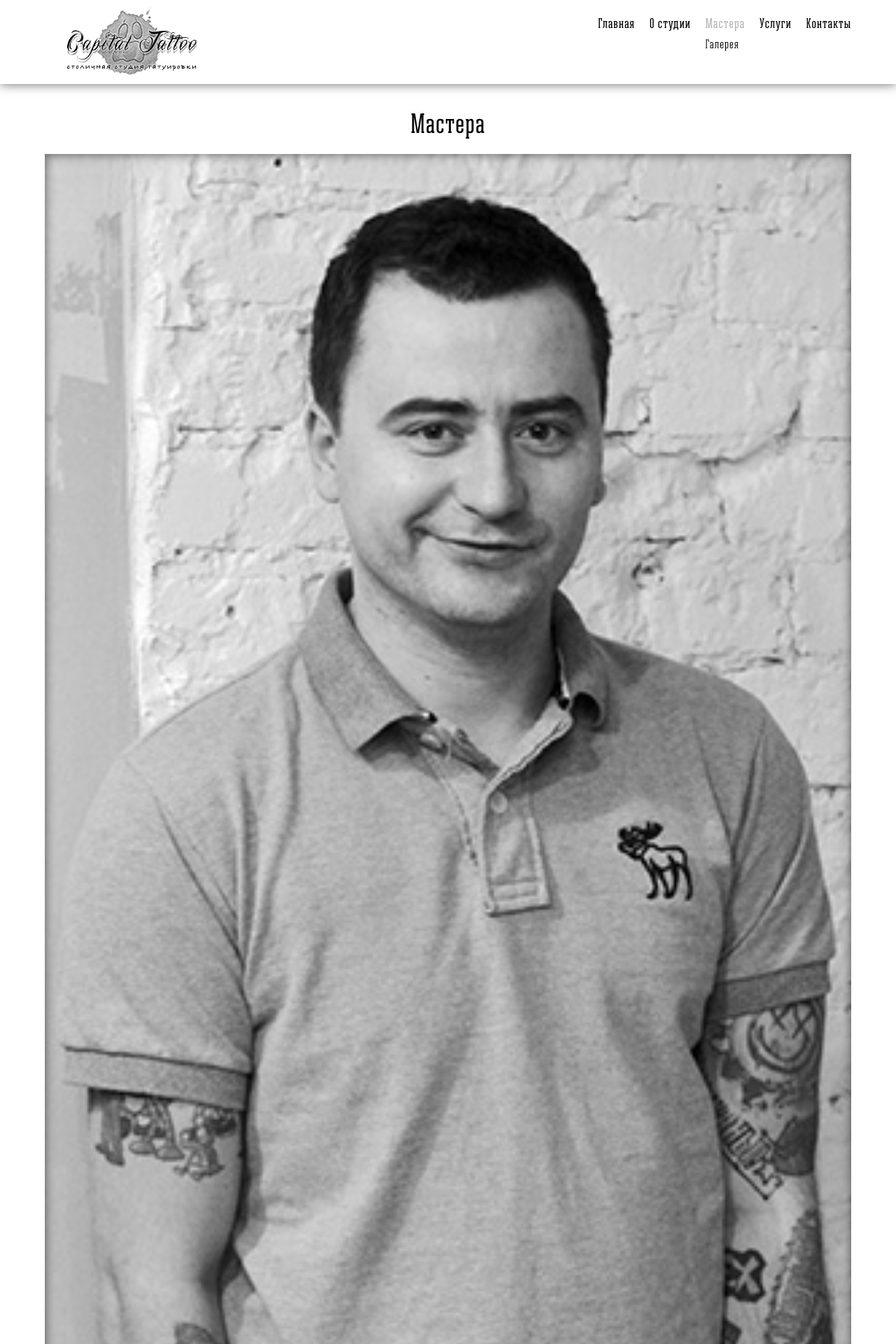
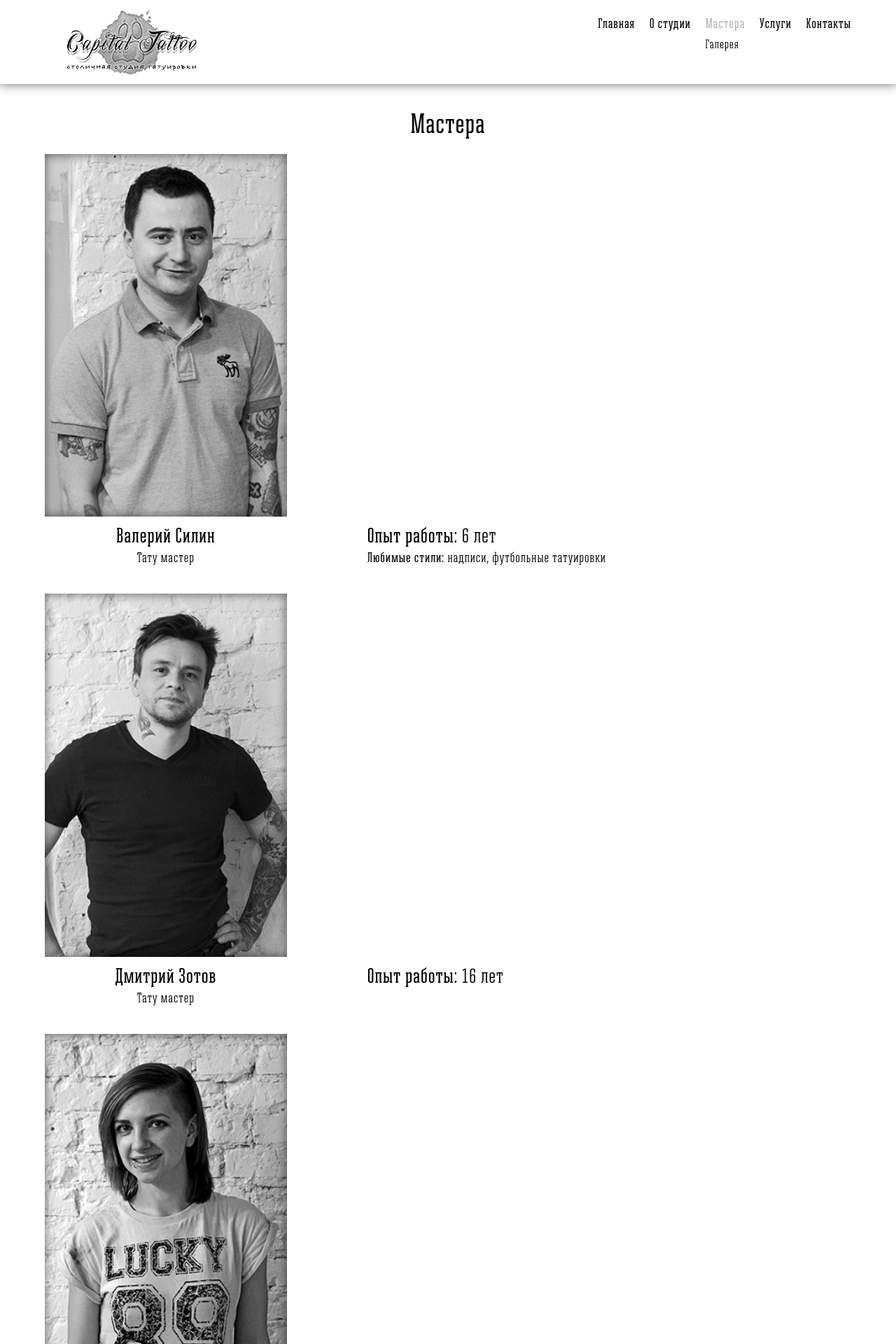
Before and after one commit to WizeFlux/capital-tattoo, a Jekyll site: the page built from masters/index.html, in a window 1280 px wide. Shown: the top 1920 px of the page at 70% size. Built offline with Jekyll 4.4.1, drawn with Linux system fonts in a browser that asks for light colours; some of the changed text lies outside the part shown.

Commit message:
+ responsive

```diff
--- a/css/main.sass
+++ b/css/main.sass
@@ -249,7 +249,7 @@ $footer: $baseline * 4
             :color $black
             :attachment initial
             :position center
-          +background-size(auto 95%)
+          +background-size(auto 99%)
           +box-shadow(inset 0 0 15px rgba(0, 0, 0, 0.6))
 
         &.first
@@ -367,7 +367,10 @@ $footer: $baseline * 4
               :align right
 
           &.short
-            +grid-container($ninesixty_gutter_width * 60)
+            :width 60%
+            :margin
+              :left auto
+              :right auto
 
           &.margin-top
             :margin
@@ -538,125 +541,148 @@ $footer: $baseline * 4
                 > h2, > span
                   :color $grey
 
-          &.list > li
-            :display block
-            :width auto
-            :text
-              :align left
-            +children-inline
+          &.list
+            :width $min_width
 
-            > div, > a
+            > li
+              :display block
+              :width auto
               :text
-                :align center
+                :align left
+              +children-inline
 
-              & + *
-                :margin
-                  :left $ninesixty_gutter_width * 4
+              > div, > a
+                :position relative
+                :width 30%
+                :padding
+                  :left 0
+                  :right 0
+                :text
+                  :align center
 
-            > aside
-              // :width $min_width - $ninesixty_gutter_width * 34
+                > h3
+                  :width 200%
+                  :position absolute
+                  :bottom $baseline
+                  :left 100% + (100% / 3)
+                  :line-height $baseline * 2
+                  :font
+                    :size $baseline * 1.5
+                    :family "RistrettoSlabPro Medium", display
+                    :weight medium
+                  :text
+                    :align left
 
-              > ul
-                :height $baseline * 22.5
-                :white-space nowrap
-                :overflow hidden
-                +children-inline
+                  > span
+                    :font
+                      :family "RistrettoSlabPro", display
+                      :weight normal
 
-                > li
+                > p
+                  :width 200%
+                  :position absolute
+                  :bottom 0
+                  :left 100% + (100% / 3)
+                  :text
+                    :align left
+                  :font
+                    :family "RistrettoSlabPro Medium", display
+                    :weight medium
+
+                  > span
+                    :font
+                      :family "RistrettoSlabPro", display
+                      :weight normal
+
+                > .photo
                   :position relative
-                  :z-index 1
-                  :width 100%
-                  :height 100%
-                  :background $black no-repeat center
-                  +background-size(cover)
-                  +box-shadow(inset 0 0 15px rgba(0, 0, 0, 0.6))
-                  +children-inline
 
-                  > a
+                  > aside
                     :position absolute
-                    :width 50%
+                    :width 200%
                     :height 100%
-                    +opacity(0)
+                    :top 0
+                    :left 100% + (100% / 3)
 
-                    &:before
-                      :content ''
-                      :position absolute
-                      :width $baseline * 2
-                      :height $baseline * 2
-                      :top 50%
-                      :margin
-                        :top -$baseline
-                      :background
-                        :color $white
-                      :background rgba(255, 255, 255, 0.6) url("{{ "/images/icons/arrow.png" | prepend: site.baseurl }}") center
-                      +background-size(cover)
-                      +border-radius($baseline)
-                      +box-shadow(inset 0 0 15px rgba(0, 0, 0, 0.25))
+                    > ul
+                      :height 100%
+                      :white-space nowrap
+                      :overflow hidden
+                      +children-inline
 
-                    &.left
-                      :left 0
+                      > li
+                        :position relative
+                        :z-index 1
+                        :width 100%
+                        :height 100%
+                        :background $black no-repeat center
+                        +background-size(cover)
+                        +box-shadow(inset 0 0 15px rgba(0, 0, 0, 0.6))
+                        +children-inline
 
-                      &:before
-                        :left $ninesixty_gutter_width * 2
-                        +rotate(180)
+                        > a
+                          :position absolute
+                          :width 50%
+                          :height 100%
+                          +opacity(0)
 
-                    &.right
-                      :right 0
+                          &:before
+                            :content ''
+                            :position absolute
+                            :width $baseline * 2
+                            :height $baseline * 2
+                            :top 50%
+                            :margin
+                              :top -$baseline
+                            :background
+                              :color $white
+                            :background rgba(255, 255, 255, 0.6) url("{{ "/images/icons/arrow.png" | prepend: site.baseurl }}") center
+                            +background-size(cover)
+                            +border-radius($baseline)
+                            +box-shadow(inset 0 0 15px rgba(0, 0, 0, 0.25))
 
-                      &:before
-                        :right $ninesixty_gutter_width * 2
+                          &.left
+                            :left 0
 
-                    &:hover
-                      +opacity(1)
+                            &:before
+                              :left $ninesixty_gutter_width * 2
+                              +rotate(180)
 
-                  &.active
-                    :z-index 2
-                    +opacity(1)
-                    :-webkit-animation-duration .75s
-                    :animation-duration .75s
-                    :-webkit-animation-name vanishIn
-                    :animation-name vanishIn
+                          &.right
+                            :right 0
 
-                  &:not(.active)
-                    +opacity(0)
-                    :-webkit-animation-duration .75s
-                    :animation-duration .75s
-                    :-webkit-animation-name vanishOut
-                    :animation-name vanishOut
+                            &:before
+                              :right $ninesixty_gutter_width * 2
 
-                  & ~ li
-                    :margin
-                      :left -100%
+                          &:hover
+                            +opacity(1)
+
+                        &.active
+                          :z-index 2
+                          +opacity(1)
+                          :-webkit-animation-duration .75s
+                          :animation-duration .75s
+                          :-webkit-animation-name vanishIn
+                          :animation-name vanishIn
+
+                        &:not(.active)
+                          +opacity(0)
+                          :-webkit-animation-duration .75s
+                          :animation-duration .75s
+                          :-webkit-animation-name vanishOut
+                          :animation-name vanishOut
+
+                        & ~ li
+                          :margin
+                            :left -100%
+
+                      & + *
+                        :margin
+                          :top $baseline / 2
 
                 & + *
                   :margin
-                    :top $baseline / 2
-
-              > h3
-                :line-height $baseline * 2
-                :font
-                  :size $baseline * 1.5
-                  :family "RistrettoSlabPro Medium", display
-                  :weight medium
-                :text
-                  :align left
-
-                > span
-                  :font
-                    :family "RistrettoSlabPro", display
-                    :weight normal
-
-              > p
-                :text
-                  :align left
-                :font
-                  :family "RistrettoSlabPro Medium", display
-                  :weight medium
-
-                > span
-                  :font
-                    :family "RistrettoSlabPro", display
-                    :weight normal
+                    :left $ninesixty_gutter_width * 4
 
           & + *
             :margin
@@ -907,6 +933,9 @@ $footer: $baseline * 4
           :top $header
 
     > #welcome > .wrapper > .content
+      > p.short
+        :width $min_width
+
       .map + *
         :margin
           :top $baseline * 2
@@ -922,8 +951,48 @@ $footer: $baseline * 4
           :margin
             :top $baseline * 2
 
-      > ul.masters > li
-        :width 50%
+      > ul.masters
+        > li
+          :width 50%
+
+        &.list > li
+          > div, > a
+            :width 100%
+
+            > .photo > aside, > h3, > p
+              :width 100%
+              :position relative
+              :left 0
+              :bottom 0
+
+            > .photo
+              :overflow hidden
+
+              > img + aside
+                :margin
+                  :top $baseline
+
+              > aside
+                :height $baseline * 30
+
+                &:before
+                  :content ''
+                  :z-index 1
+                  :position absolute
+                  :height $baseline
+                  :width 100%
+                  :top -$baseline
+                  :left 0
+                  :background $white
+                  +box-shadow(0 0 15px rgba(0, 0, 0, 0.6))
+
+            > h3
+              :margin
+                :top $baseline
+
+            > h3, > p
+              :text
+                :align center
 
     > footer
       :font
--- a/masters/index.html
+++ b/masters/index.html
@@ -10,10 +10,8 @@ navigation: masters
     {% for master in site.data.masters %}
       <li id="master{{ forloop.index }}">
         <div>
-          <div class="photo"><img src="{{ site.baseurl }}/images/masters/{{ master.photo }}" /></div>
-          <h2>{{ master.name }}</h2>
-          <span>{{ master.type }}</span>
-        </div>
+          <div class="photo">
+            <img src="{{ site.baseurl }}/images/masters/{{ master.photo }}" />
             <aside>
               <ul ng-init="{{master.gallery_folder}}_gallery = {active: '{{ master.photos[0] }}'}">
                 {% for photo in master.photos %}
@@ -29,13 +27,17 @@ navigation: masters
                   {% assign prev = photo %}
                 {% endfor %}
               </ul>
+            </aside>
+          </div>
+          <h2>{{ master.name }}</h2>
+          <span>{{ master.type }}</span>
           {% if master.experience %}
             <h3>Опыт работы: <span>{{ master.experience }}</span></h3>
           {% endif %}
           {% if master.styles %}
             <p>Любимые стили: <span>{{ master.styles }}</span></p>
           {% endif %}
-        </aside>
+        </div>
       </li>
     {% endfor %}
   </ul>
```
Lines whose indentation alone changed are shown as unchanged.
